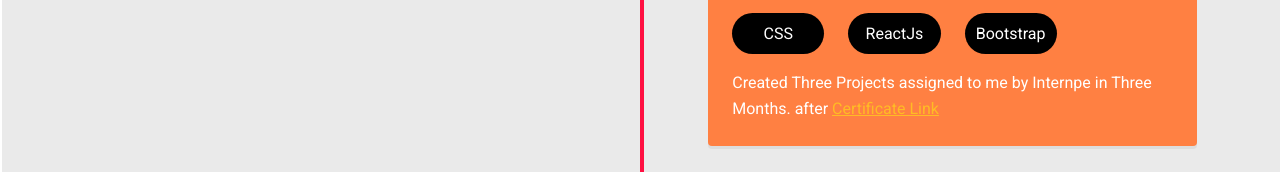
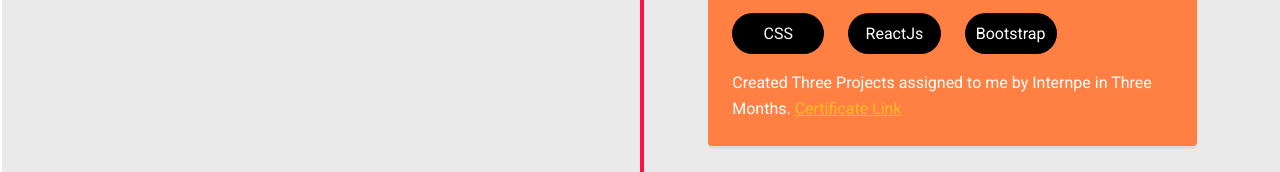
Before and after one commit to tejth/tejthPortfolio, a React (Vite) app: page / in a window 1280 px wide. Shown: the part 3589-3761 px from the top of the page. Built offline with nearby package versions, Linux system fonts and the light colour scheme; no server answers.

Commit message:
fix text

```diff
--- a/src/Components/WorkExperience/WorkExperience.jsx
+++ b/src/Components/WorkExperience/WorkExperience.jsx
@@ -96,7 +96,7 @@ function WorkExperience() {
                 </div>
 
                 <p>
-                  {item.des} after{" "}
+                  {item.des}{" "}
                   <a
                     href={item.certlink}
                     target="_blank"
```
